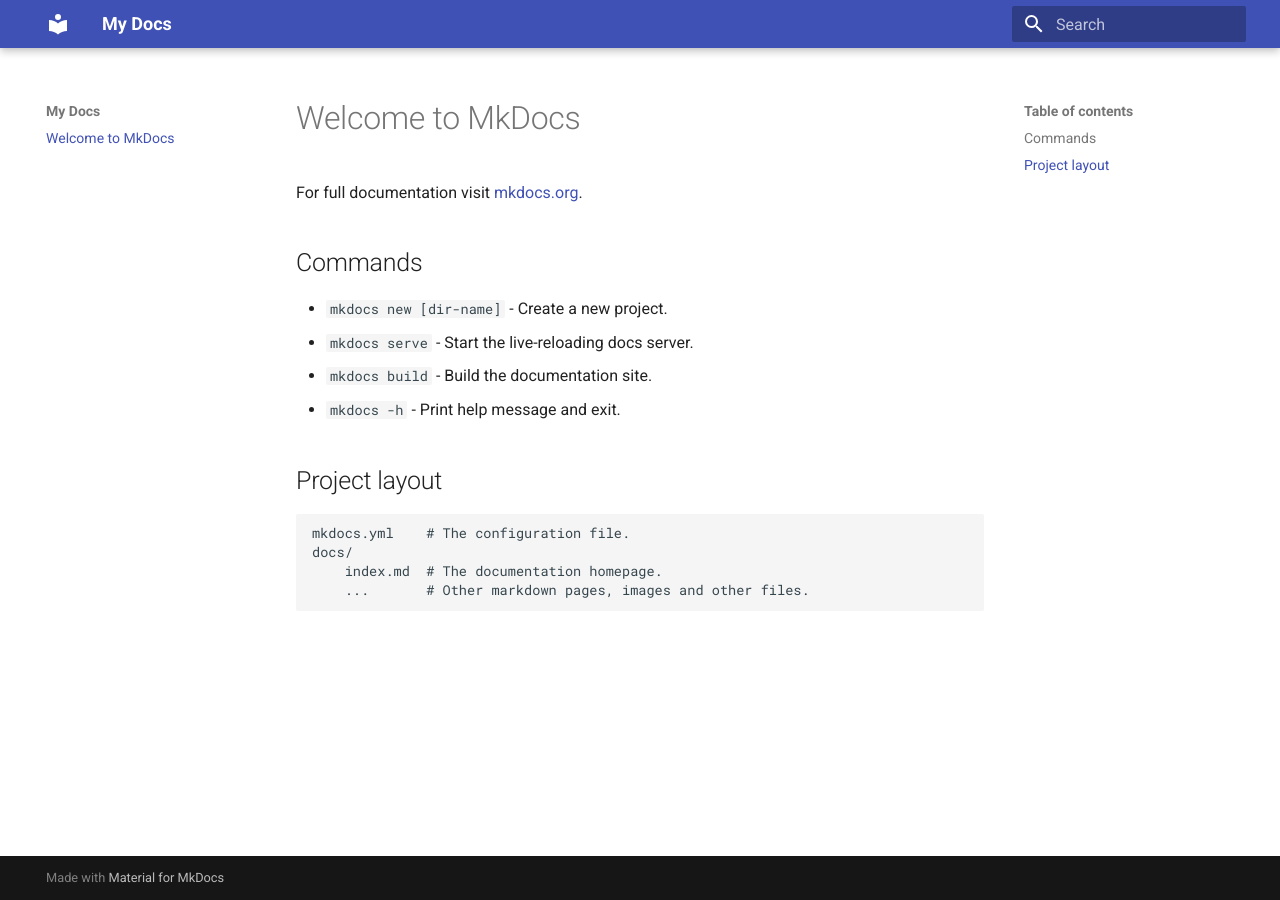
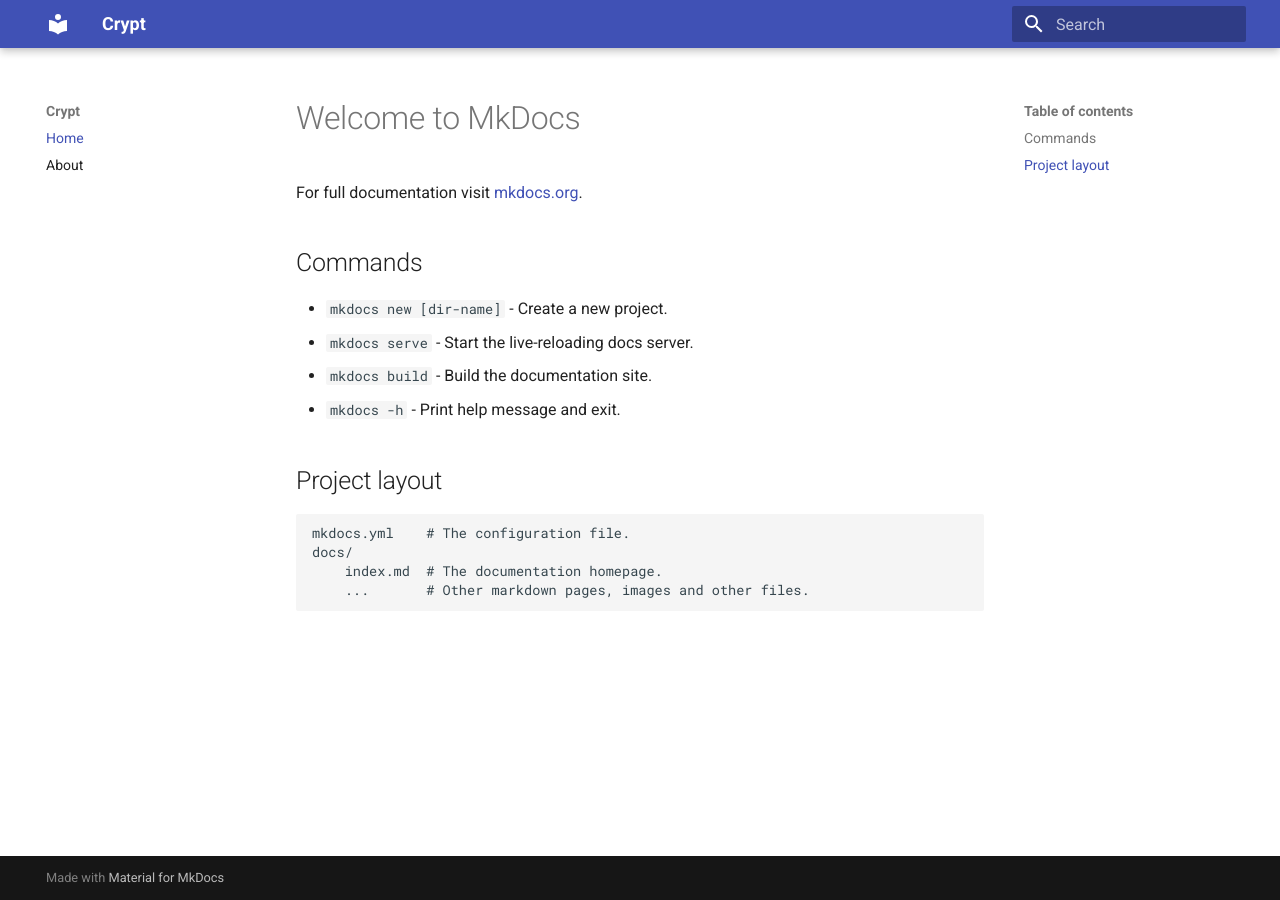
Before and after one commit to twinredlotus/twinredlotus.github.io, an MkDocs documentation site: the page built from docs/index.md, in a window 1280 px wide. Built offline with MkDocs 1.6.1 and Material for MkDocs 9.7.7, drawn with Linux system fonts in a browser that asks for light colours.

Commit message:
Added sample about page

```diff
--- a/mkdocs.yml
+++ b/mkdocs.yml
@@ -1,3 +1,7 @@
-site_name: My Docs
+site_name: Crypt
+#site_url: https://twinredlotus.com
 theme:
   name: material
+nav:
+    - Home: index.md
+    - About: about.md
```
Also changed, not shown: docs/about.md (added, +2 -0 lines).
